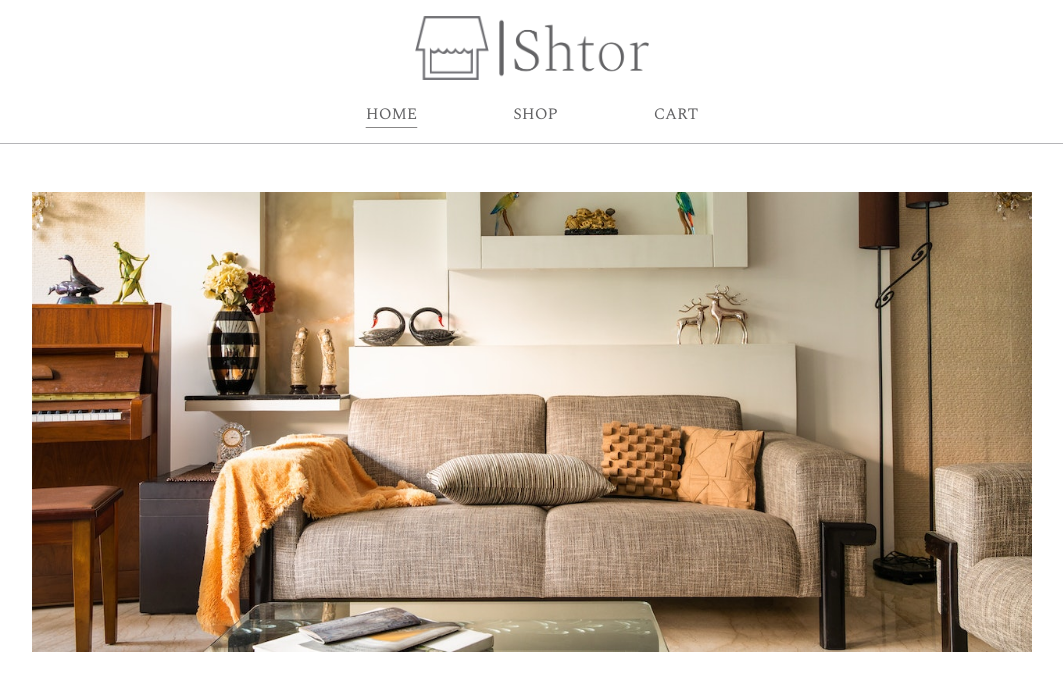
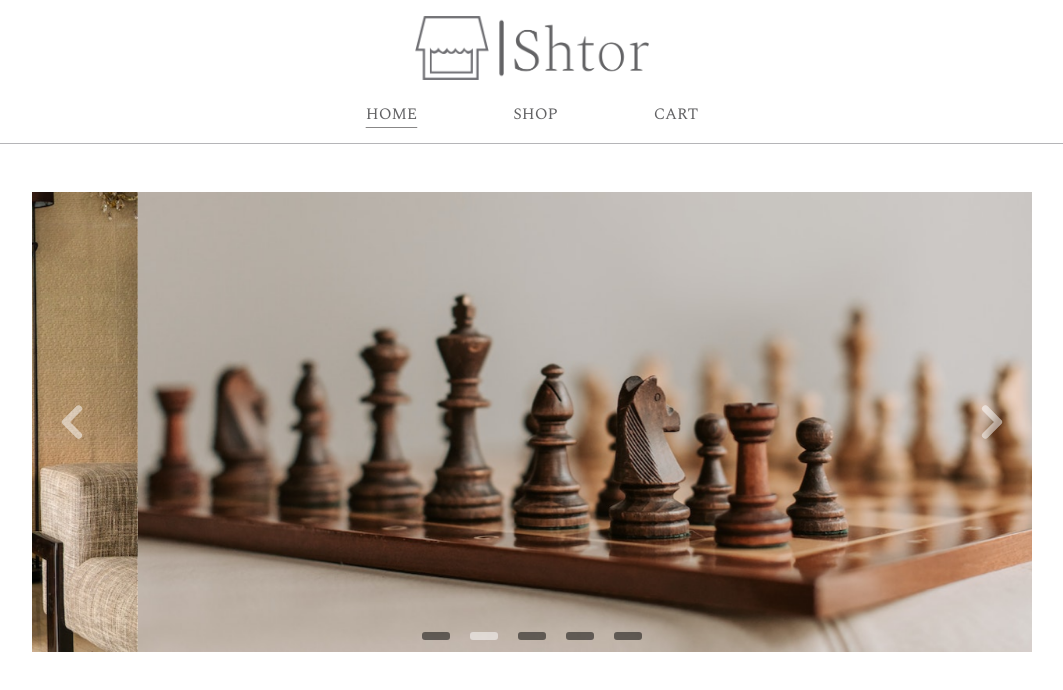
Before and after one commit to MaoShizhong/Shtor, a React (Vite) app: page / in a window 1280 px wide. Shown: the top 690 px of the page, without its empty margins (108-1171 px from the left). Built offline with nearby package versions, Linux system fonts and the light colour scheme.

Commit message:
Add image carousel controls and Indicators
Interactive carousel

```diff
--- /dev/null
+++ b/src/components/home/ArrowControl.tsx
@@ -0,0 +1,29 @@
+type ArrowControlProps = {
+    direction: 'left' | 'right';
+    imageCount: number;
+    currentIndex: number;
+    setCurrentIndex: (index: number) => void;
+};
+
+export function ArrowControl({
+    direction,
+    imageCount,
+    currentIndex,
+    setCurrentIndex,
+}: ArrowControlProps) {
+    const directionClasses = direction === 'left' ? '-rotate-90' : 'right-0 rotate-90';
+
+    function goToAdjacentSlide() {
+        const newIndex = direction === 'left' ? currentIndex - 1 : currentIndex + 1;
+        setCurrentIndex(newIndex % imageCount);
+    }
+
+    return (
+        <button
+            className={`absolute z-10 w-20 -translate-y-1/2 top-1/2 opacity-50 hover:opacity-70 hover:scale-110 ${directionClasses}`}
+            onClick={goToAdjacentSlide}
+        >
+            <img src={'./arrow-control.svg'}></img>
+        </button>
+    );
+}
--- a/src/components/home/ImageCarousel.tsx
+++ b/src/components/home/ImageCarousel.tsx
@@ -1,26 +1,40 @@
 import { useState, useEffect } from 'react';
-
-const images = ['living-room', 'chessboard', 'bed', 'typewriter', 'piano'];
+import { Indicators } from './Indicators';
+import { ArrowControl } from './ArrowControl';
 
 export function ImageCarousel() {
+    const images = ['living-room', 'chessboard', 'bed', 'typewriter', 'piano'];
+
     const [currentIndex, setCurrentIndex] = useState(0);
 
     useEffect((): (() => void) => {
-        const autoplayInterval = setInterval((): void => carouselAutoplay(), 8000);
+        function carouselAutoplay(): void {
+            setCurrentIndex(currentIndex === images.length - 1 ? 0 : currentIndex + 1);
+        }
+
+        const autoplayInterval = setInterval(carouselAutoplay, 7000);
 
         return (): void => clearInterval(autoplayInterval);
-    });
-
-    function carouselAutoplay(): void {
-        setCurrentIndex(currentIndex === images.length - 1 ? 0 : currentIndex + 1);
-    }
+    }, [currentIndex, images.length]);
 
     return (
         <div className="relative flex overflow-hidden max-h-[460px] max-w-[1000px] mt-6 sm:mt-12">
+            <ArrowControl
+                direction={'left'}
+                imageCount={images.length}
+                currentIndex={currentIndex}
+                setCurrentIndex={setCurrentIndex}
+            />
+            <ArrowControl
+                direction={'right'}
+                imageCount={images.length}
+                currentIndex={currentIndex}
+                setCurrentIndex={setCurrentIndex}
+            />
             {images.map((image, i): JSX.Element => {
                 return (
                     <img
-                        className="object-cover object-bottom duration-[1500ms] ease-in-out"
+                        className="object-cover object-bottom duration-[1600ms] ease-in-out"
                         key={i}
                         src={`./${image}.jpg`}
                         alt={`image ${i} (${image})`}
@@ -30,6 +44,12 @@ export function ImageCarousel() {
                     />
                 );
             })}
+
+            <Indicators
+                images={images}
+                currentIndex={currentIndex}
+                setCurrentIndex={setCurrentIndex}
+            />
         </div>
     );
 }
--- /dev/null
+++ b/src/components/home/Indicators.tsx
@@ -0,0 +1,36 @@
+import { useEffect } from 'react';
+
+type IndicatorsProps = {
+    images: string[];
+    currentIndex: number;
+    setCurrentIndex: (index: number) => void;
+};
+
+export function Indicators({ images, currentIndex, setCurrentIndex }: IndicatorsProps) {
+    useEffect((): void => {
+        const indicators = document.querySelectorAll<HTMLButtonElement>(`button[data-index]`);
+        console.log(indicators, currentIndex);
+
+        indicators!.forEach((btn) => {
+            btn.dataset.index === currentIndex.toString()
+                ? btn.classList.add('!bg-white')
+                : btn.classList.remove('!bg-white');
+        });
+    }, [currentIndex]);
+
+    return (
+        <div className="absolute flex justify-center gap-3 sm:gap-5 bottom-2 sm:bottom-3 left-[50%] -translate-x-1/2">
+            {images.map(
+                (image, i): JSX.Element => (
+                    <button
+                        key={i}
+                        data-index={i}
+                        data-image={image}
+                        className="w-4 h-1 sm:w-7 sm:h-2 hover:bg-white hover:scale-[115%] bg-black opacity-50 rounded-[3px]"
+                        onClick={(): void => setCurrentIndex(i)}
+                    />
+                )
+            )}
+        </div>
+    );
+}
```
Also changed, not shown: public/arrow-control.svg (added), 1 other file (tests, documents, lock files or other folders).
